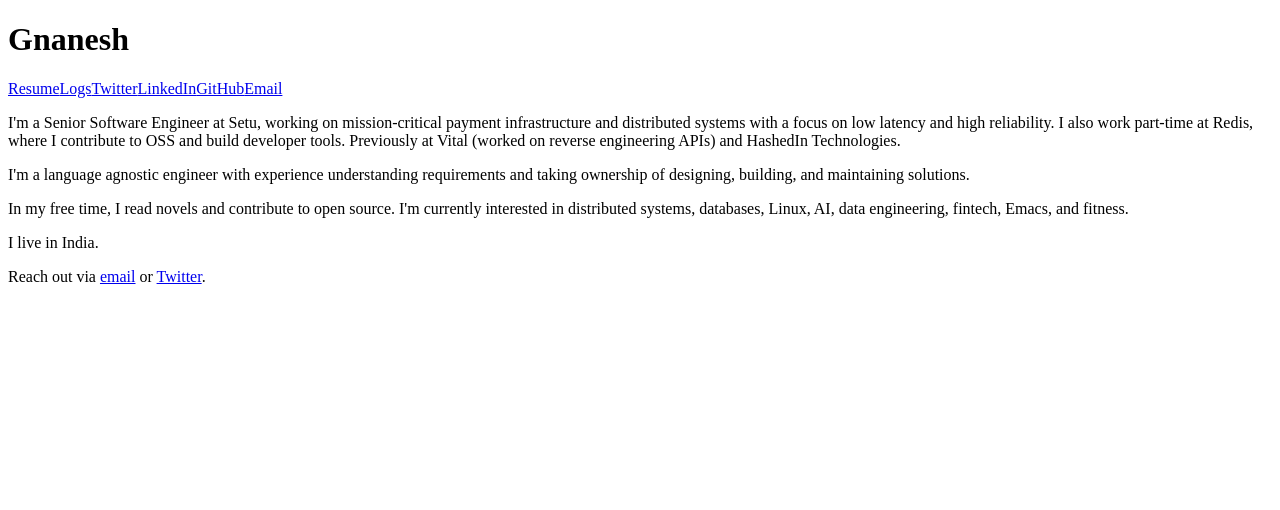
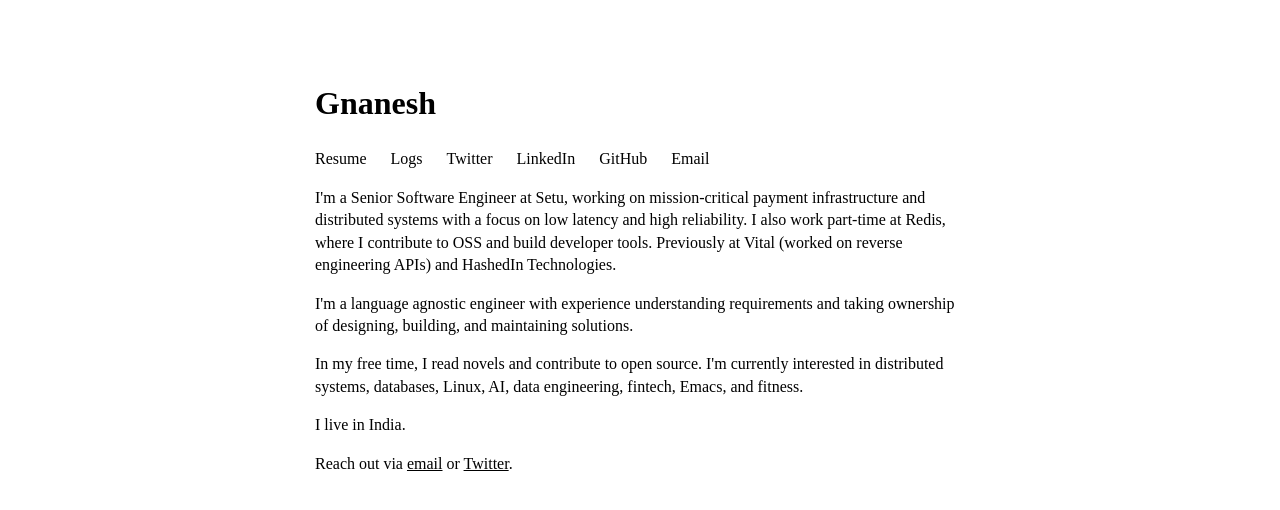
Before and after one commit to GnaneshKunal/gnanesh-blog, a Next.js app: page / in a window 1280 px wide. Shown: the top 510 px of the page. Built offline with nearby package versions, Linux system fonts and the light colour scheme.

Commit message:
Fix homepage

```diff
--- a/app/globals.css
+++ b/app/globals.css
@@ -2,4 +2,34 @@
   background: #ffffff;
   color: #000000;
   font-family: serif;
+  margin: 0;
+  padding: 0;
+  line-height: 1.4;
 }
+
+main {
+  max-width: 650px;
+  margin: 0 auto;
+  padding: 60px 20px;
+}
+
+nav {
+  display: flex;
+  gap: 1.5rem;
+  flex-wrap: wrap;
+}
+
+nav a {
+  color: #000000;
+  text-decoration: none;
+  border-bottom: 1px solid transparent;
+}
+
+nav a:hover {
+  border-bottom-color: #000000;
+}
+
+section a {
+  color: #000000;
+  text-decoration: underline;
+}
```
